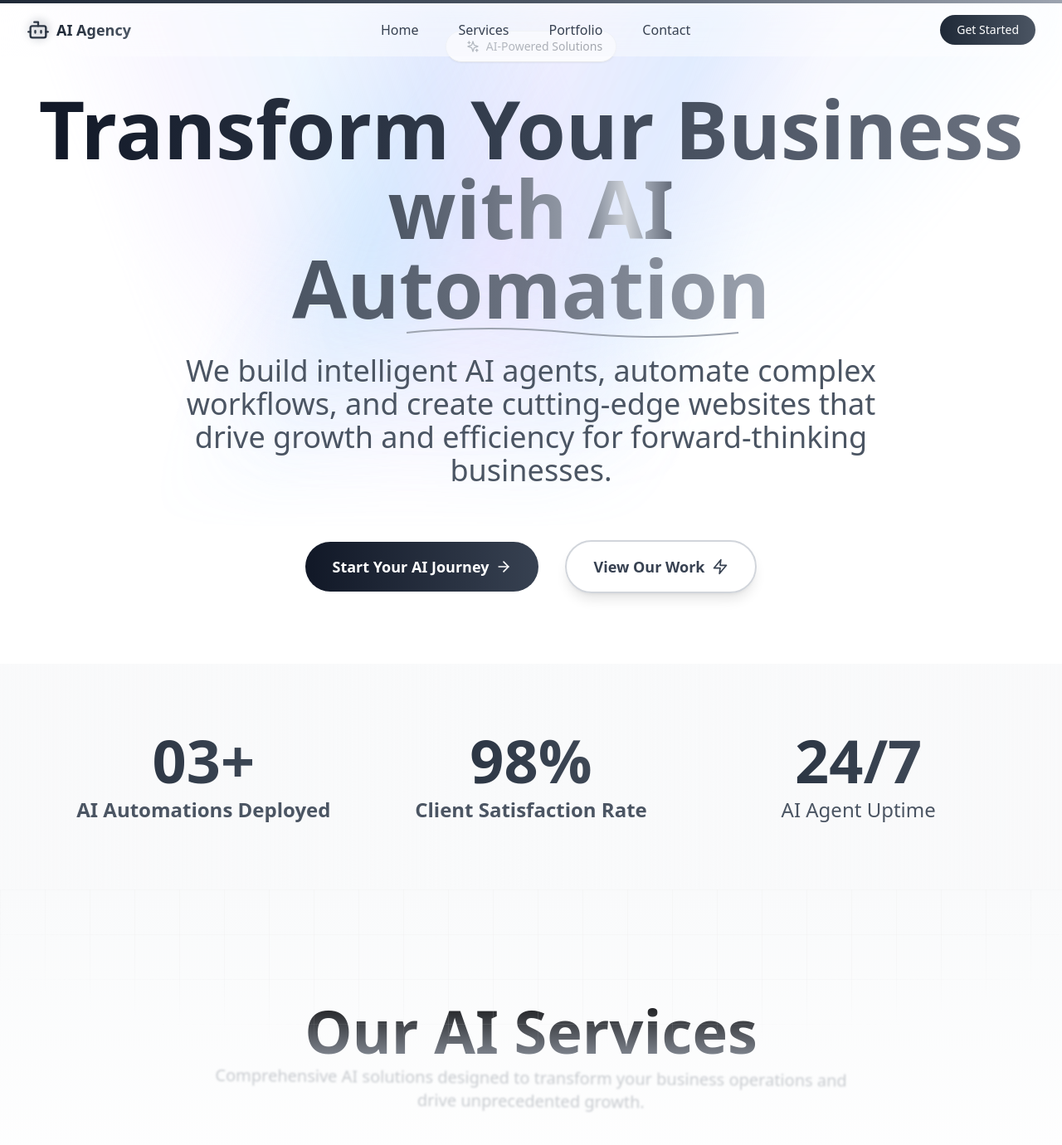
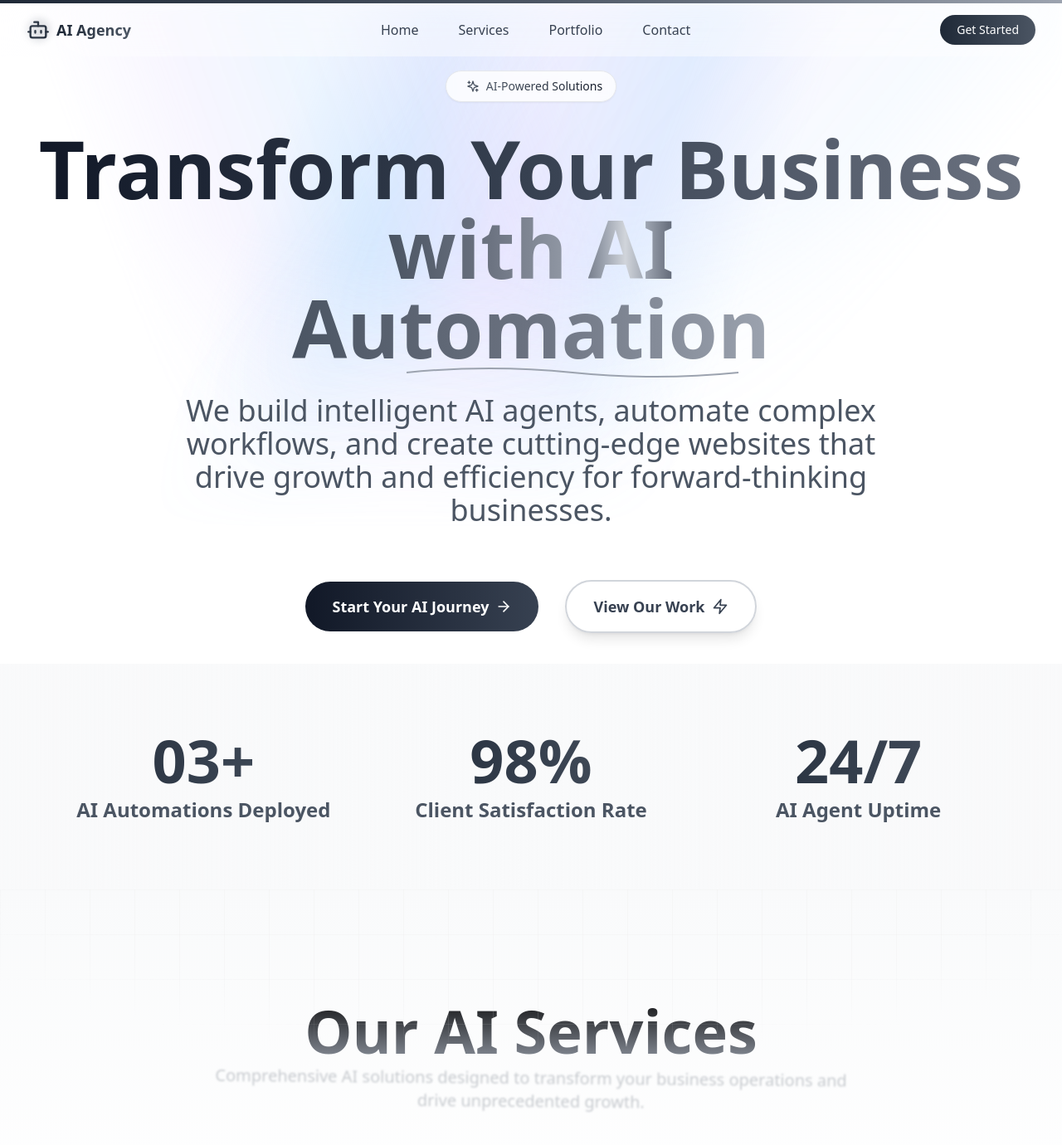
Before and after one commit to satyam237/agency-website, a React (Vite) app: page / in a window 1280 px wide. Shown: the top 1380 px of the page at 83% size. Built offline with nearby package versions, Linux system fonts and the light colour scheme.

Commit message:
Fix Hero Section Navigation Bar Overlap

```diff
--- a/src/components/Hero.tsx
+++ b/src/components/Hero.tsx
@@ -96,7 +96,8 @@ const Hero = () => {
           }}
           className="relative z-10 max-w-7xl mx-auto px-4 sm:px-6 lg:px-8 text-center min-h-[100vh] flex flex-col justify-center"
         >
-          <div className="space-y-6 md:space-y-8 py-20 md:py-24">
+          {/* Add top padding to account for fixed navigation bar */}
+          <div className="space-y-6 md:space-y-8 pt-20 md:pt-24 pb-8 md:pb-12">
             {/* Badge with Enhanced Shiny Text Effect - NO SCROLL REVEAL */}
             <div className="inline-flex items-center space-x-2 bg-white/80 backdrop-blur-sm border border-gray-200 rounded-full px-3 py-2 md:px-4 md:py-2 shadow-sm relative overflow-hidden group">
               {/* Shimmer overlay that moves across the entire badge */}
@@ -142,7 +143,7 @@ const Hero = () => {
             </p>
 
             {/* CTA Buttons - NO SCROLL REVEAL - Fixed spacing and positioning */}
-            <div className="flex flex-col sm:flex-row items-center justify-center space-y-4 sm:space-y-0 sm:space-x-6 md:space-x-8 pt-6 md:pt-8 pb-8 md:pb-12 px-4">
+            <div className="flex flex-col sm:flex-row items-center justify-center space-y-4 sm:space-y-0 sm:space-x-6 md:space-x-8 pt-6 md:pt-8 px-4">
               <button
                 onClick={handleGetStarted}
                 className="group bg-gradient-to-r from-gray-900 to-gray-700 text-white px-6 py-3 md:px-8 md:py-4 rounded-full font-semibold text-base md:text-lg hover:shadow-2xl transition-all duration-300 transform hover:scale-105 flex items-center space-x-2 w-full sm:w-auto justify-center"
@@ -183,7 +184,7 @@ const Hero = () => {
               <div className="text-3xl sm:text-4xl md:text-5xl lg:text-6xl xl:text-7xl font-black bg-gradient-to-r from-gray-800 to-gray-600 bg-clip-text text-transparent mb-2">
                 {animatedStats.uptime}/7
               </div>
-              <div className="text-base sm:text-lg md:text-xl lg:text-2xl text-gray-600 font-semibled">AI Agent Uptime</div>
+              <div className="text-base sm:text-lg md:text-xl lg:text-2xl text-gray-600 font-semibold">AI Agent Uptime</div>
             </div>
           </div>
         </div>
```
